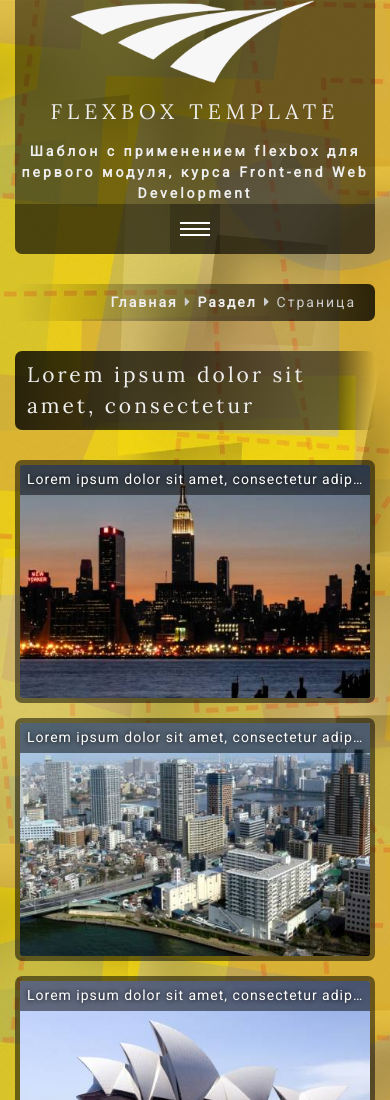
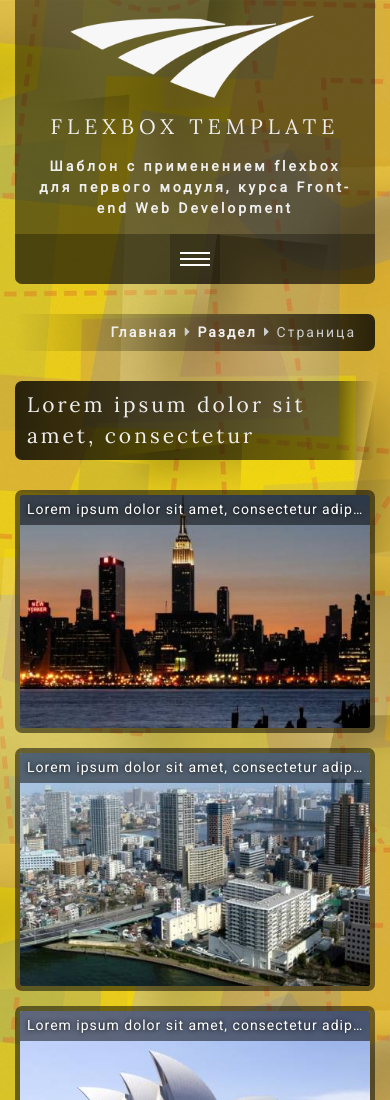
Before and after one commit to G-e-n-t-l-e-m-a-n/FlexBox-maket, a website: page index.html in a window 390 px wide. Shown: the top 1100 px of the page. Drawn offline with Linux system fonts and the light colour scheme.

Commit message:
исправили название класса для коректного отображения

```diff
--- a/assets/css/style.css
+++ b/assets/css/style.css
@@ -438,7 +438,7 @@
 
 
     @media (max-width: 768px){
-        .header-log {
+        .header-logo{
             padding: 15px 15px;
         }
         .header-logo__image{
```
